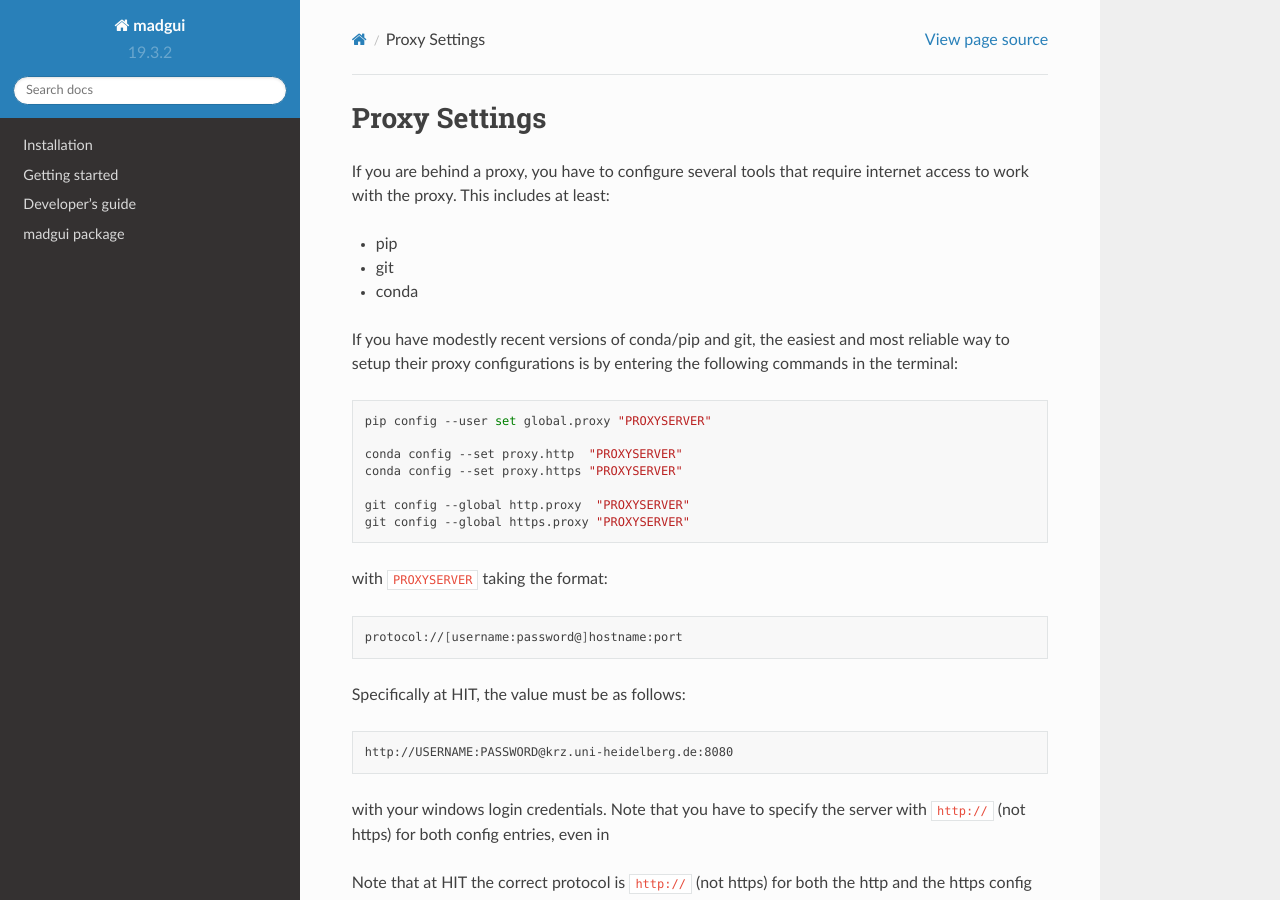
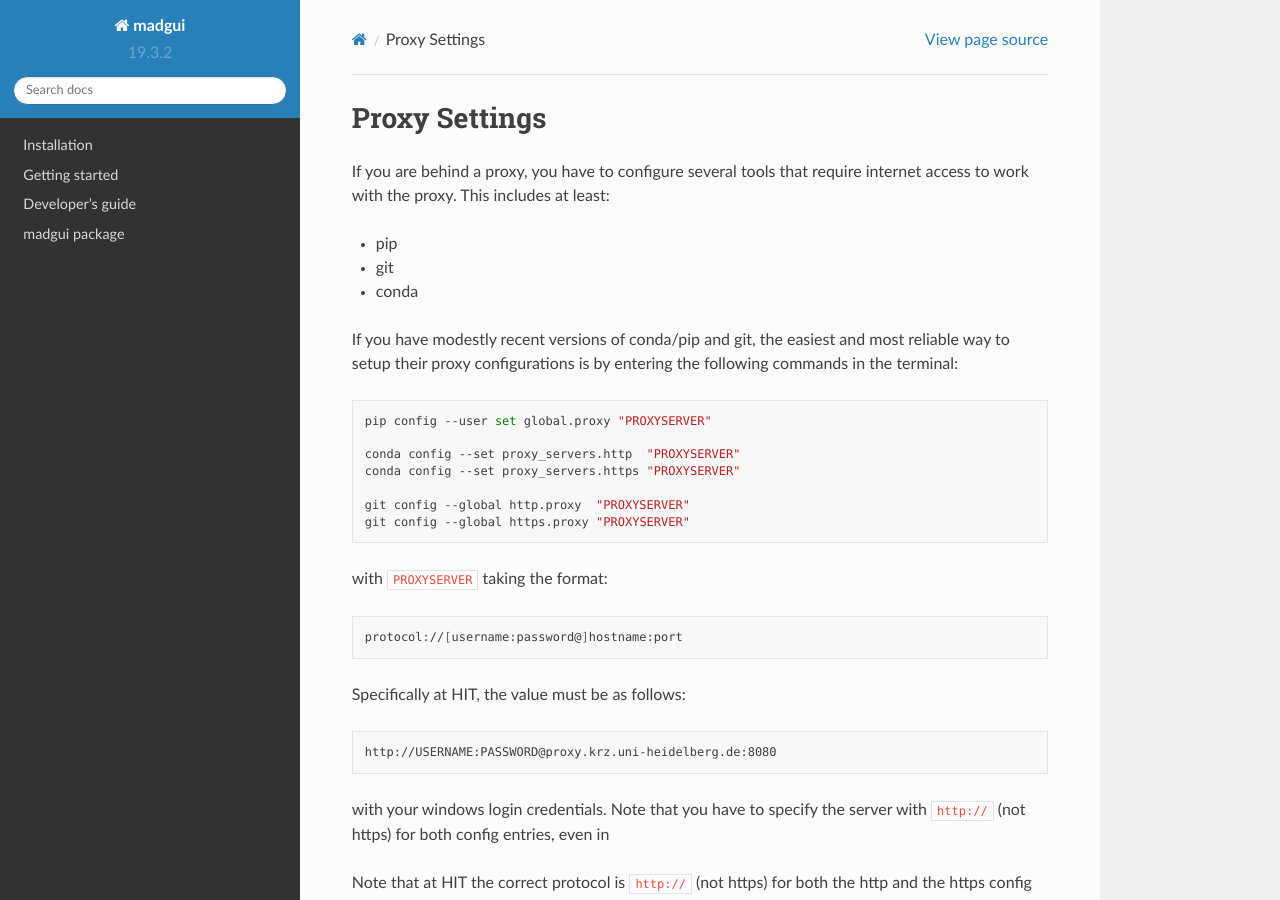
Before and after one commit to hibtc/madgui, a Sphinx documentation site: the page built from docs/devguide/proxy.rst, in a window 1280 px wide and 900 px high. Built offline with Sphinx 7.4.7 and the Read the Docs theme 2.0.0, drawn with Linux system fonts in a browser that asks for light colours; pages that are not in the unit, such as notebooks, are missing from menus.

Commit message:
Fix incorrect proxy commands

```diff
--- a/docs/devguide/proxy.rst
+++ b/docs/devguide/proxy.rst
@@ -16,8 +16,8 @@ following commands in the terminal::
 
     pip config --user set global.proxy "PROXYSERVER"
 
-    conda config --set proxy.http  "PROXYSERVER"
-    conda config --set proxy.https "PROXYSERVER"
+    conda config --set proxy_servers.http  "PROXYSERVER"
+    conda config --set proxy_servers.https "PROXYSERVER"
 
     git config --global http.proxy  "PROXYSERVER"
     git config --global https.proxy "PROXYSERVER"
@@ -28,7 +28,7 @@ with ``PROXYSERVER`` taking the format::
 
 Specifically at HIT, the value must be as follows::
 
-    http://USERNAME:PASSWORD@krz.uni-heidelberg.de:8080
+    http://USERNAME:PASSWORD@proxy.krz.uni-heidelberg.de:8080
 
 with your windows login credentials. Note that you have to specify the server
 with ``http://`` (not https) for both config entries, even in
```
